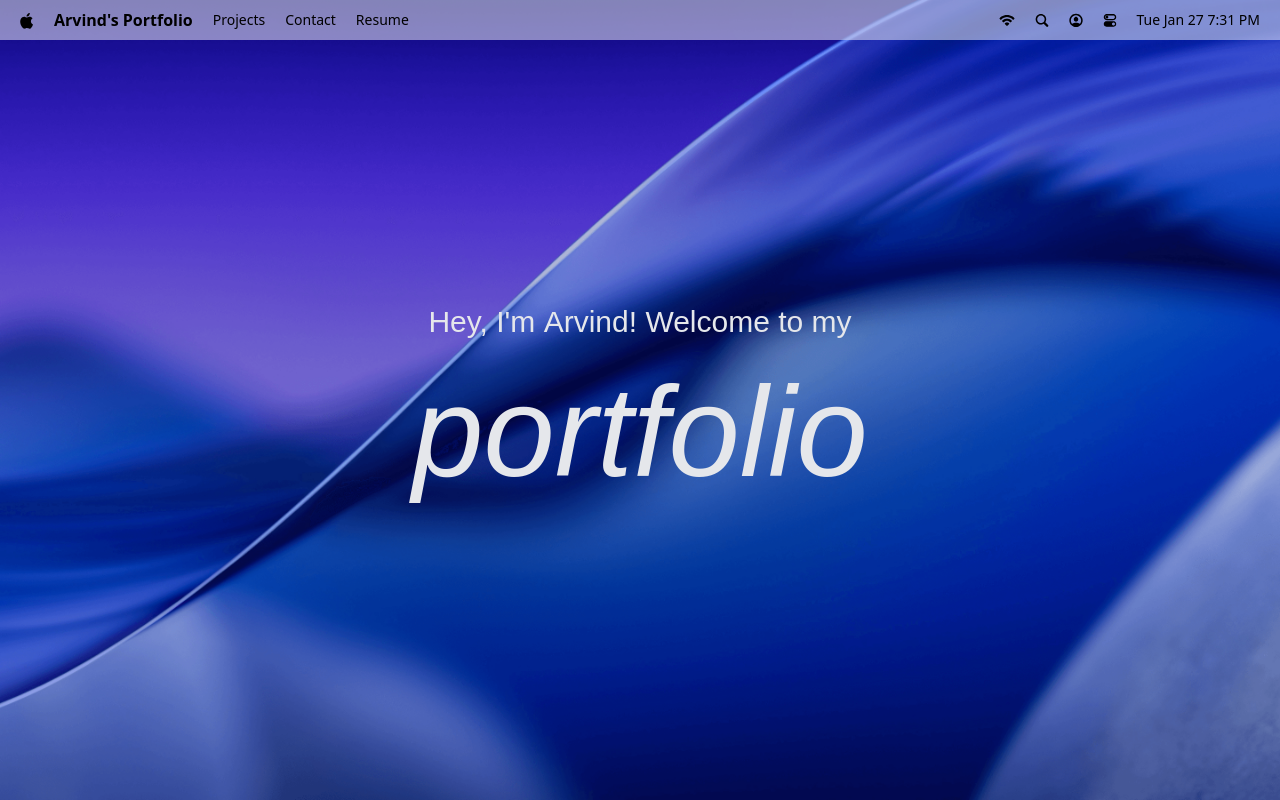
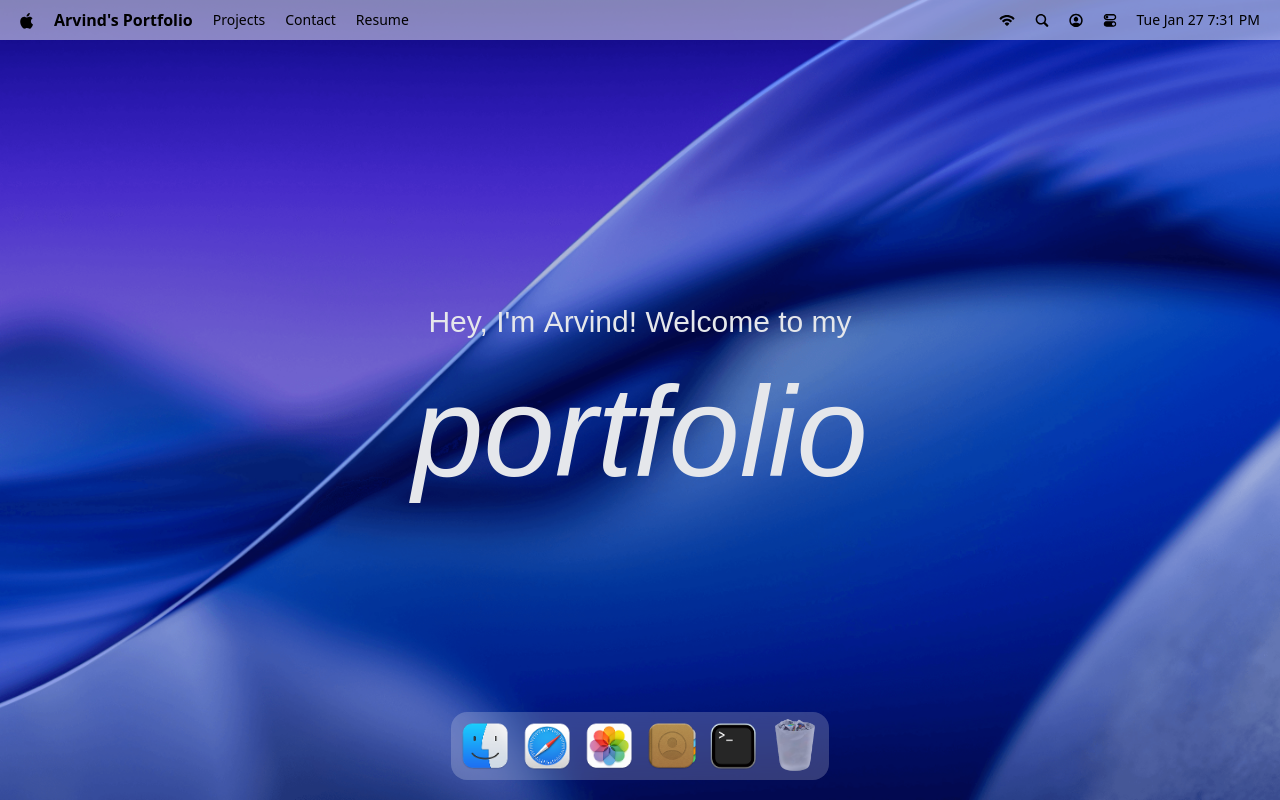
Before and after one commit to Arvindkr123/macos_portfolio, a React (Vite) app: page / in a window 1280 px wide. Built offline with nearby package versions, Linux system fonts and the light colour scheme; a web font is replaced by a local one.

Commit message:
added dock icons

```diff
--- a/src/App.jsx
+++ b/src/App.jsx
@@ -1,4 +1,4 @@
-import { Navbar, Welcome } from '#components'
+import { Dock, Navbar, Welcome } from '#components'
 import React from 'react'
 
 const App = () => {
@@ -6,6 +6,7 @@
     <main>
       <Navbar/>
       <Welcome/>
+      <Dock/>
     </main>
   )
 }
--- /dev/null
+++ b/src/components/Dock.jsx
@@ -0,0 +1,35 @@
+import { dockApps } from '#constants';
+import React, { useRef } from 'react'
+
+const Dock = () => {
+  const dockRef = useRef(null);
+
+  const toggleApp = (app) => { }
+
+  return (
+    <section id='dock'>
+      <div className="dock-container" ref={dockRef}>
+        {
+          dockApps.map(({ id, name, canOpen, icon }) => {
+            return <div key={id} className='relative flex justify-center'>
+              <button
+                type='button'
+                className='dock-icon'
+                aria-label={name}
+                data-tooltip-id='dock-tooltip'
+                data-tooltip-content={name}
+                data-tooltip-delay-show={150}
+                disabled={!canOpen}
+                onClick={() => toggleApp({ id, canOpen })}
+              >
+                <img src={`/images/${icon}`} alt={name} loading='lazy' className={canOpen ? " " : 'opacity-60'} />
+              </button>
+            </div>
+          })
+        }
+      </div>
+    </section>
+  )
+}
+
+export default Dock
--- a/src/components/index.js
+++ b/src/components/index.js
@@ -1,7 +1,9 @@
 import Navbar from "./Navbar"
 import Welcome from "./Welcome"
+import Dock from "./Dock"
 
 export  {
     Navbar,
-    Welcome
+    Welcome,
+    Dock
 }
```
